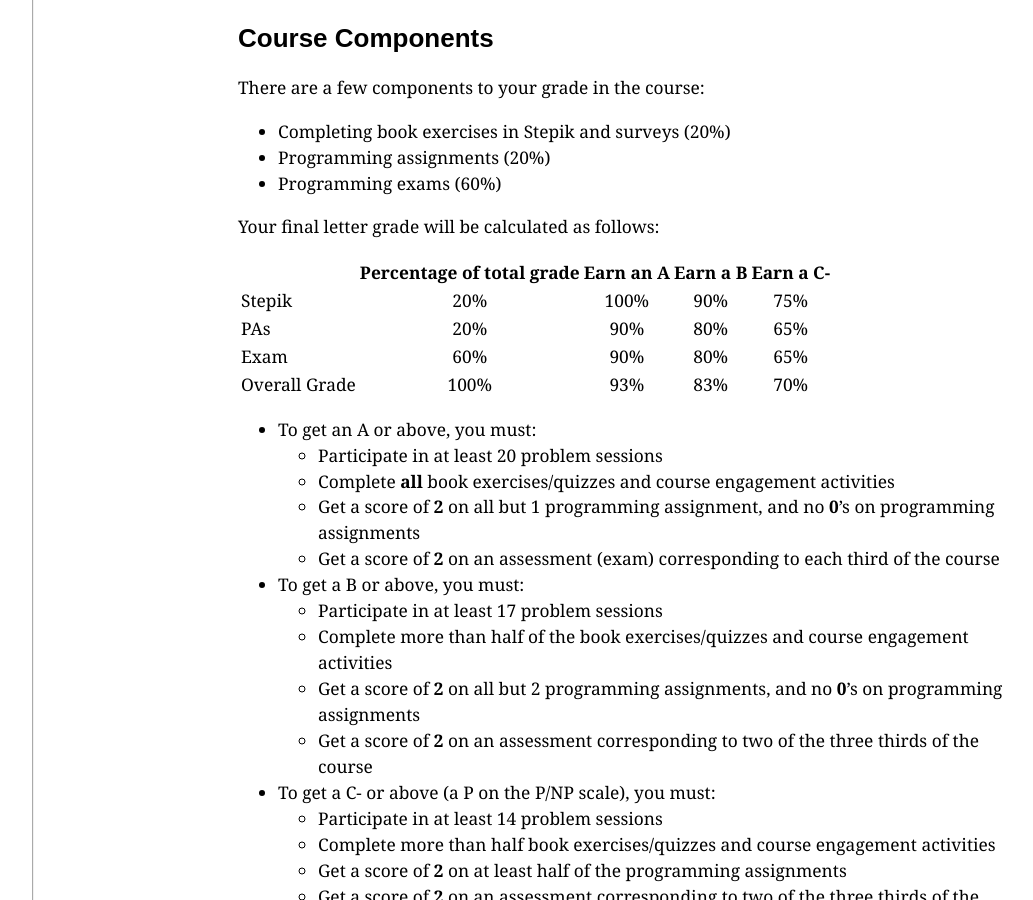
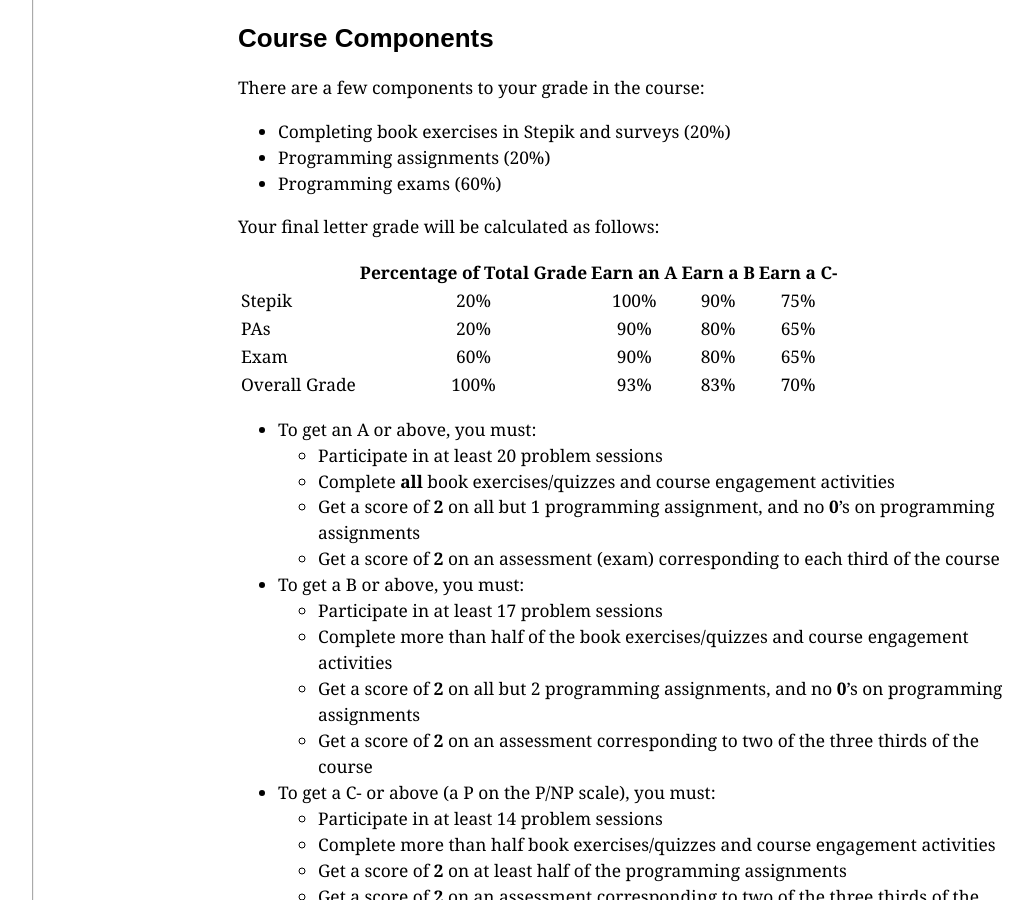
Before and after one commit to ucsd-cse11-w22/ucsd-cse11-w22.github.io, a Jekyll site: the page built from syllabus.md, in a window 1280 px wide and 900 px high, scrolled down 518 px. Shown: the whole window, without its empty margins (56-1089 px from the left). Built offline with Jekyll 4.4.1, drawn with Linux system fonts in a browser that asks for light colours.

```diff
--- a/syllabus.md
+++ b/syllabus.md
@@ -36,12 +36,12 @@ There are a few components to your grade in the course:
 
 Your final letter grade will be calculated as follows:
 
-|               | Percentage of total grade | Earn an A | Earn a B	| Earn a C- |
-| :---          |    :----:                 |  :----:   |  :----:   |  :----:   |
-| Stepik        | 20%                       | 100%      | 90%       | 75%       |
-| PAs           | 20%                       | 90%       | 80%       | 65%       |
-| Exam          | 60%                       | 90%       | 80%       | 65%       |
-| Overall Grade | 100%                      | 93%       | 83%       | 70%       |
+|               | Percentage of Total Grade   | Earn an A   | Earn a B	  | Earn a C-   |
+| :---          |    :----:                   |  :----:     |  :----:     |  :----:     |
+| Stepik        | 20%                         | 100%        | 90%         | 75%         |
+| PAs           | 20%                         | 90%         | 80%         | 65%         |
+| Exam          | 60%                         | 90%         | 80%         | 65%         |
+| Overall Grade | 100%                        | 93%         | 83%         | 70%         |
 
 
 
```
